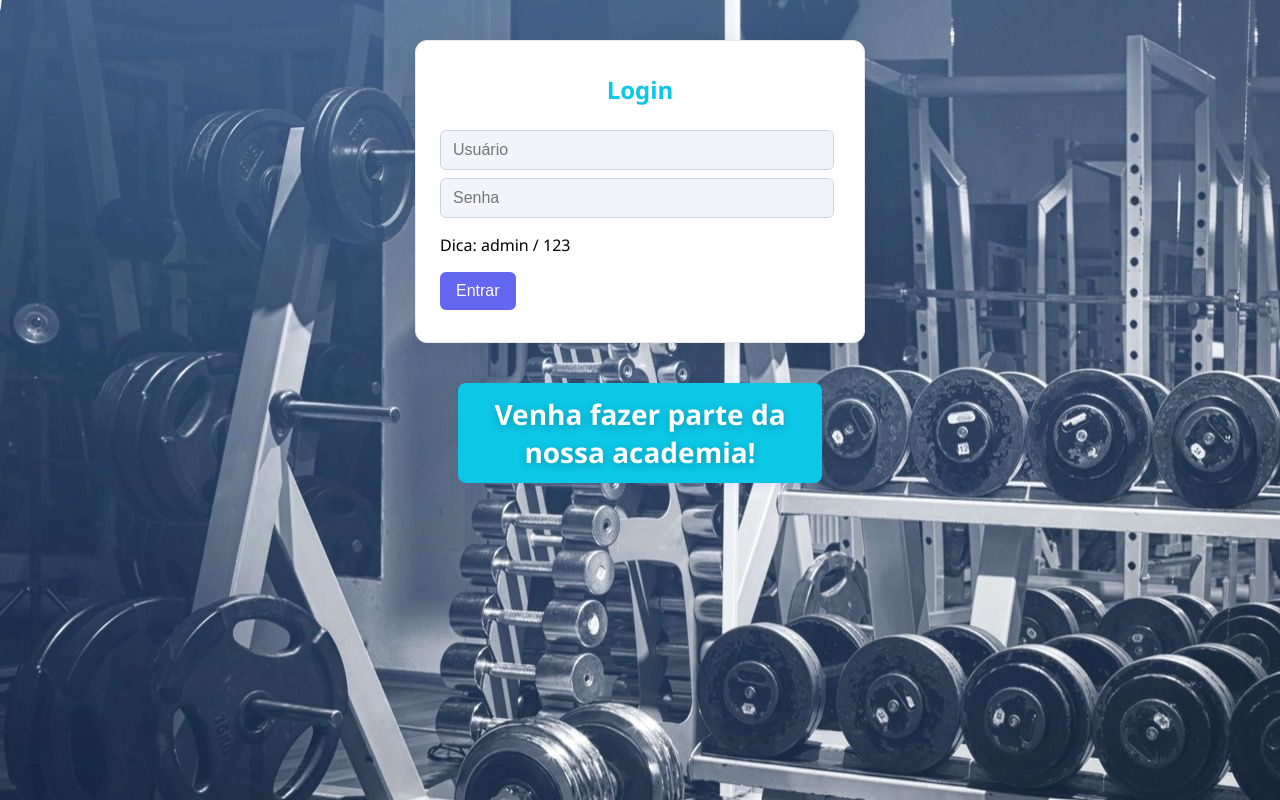
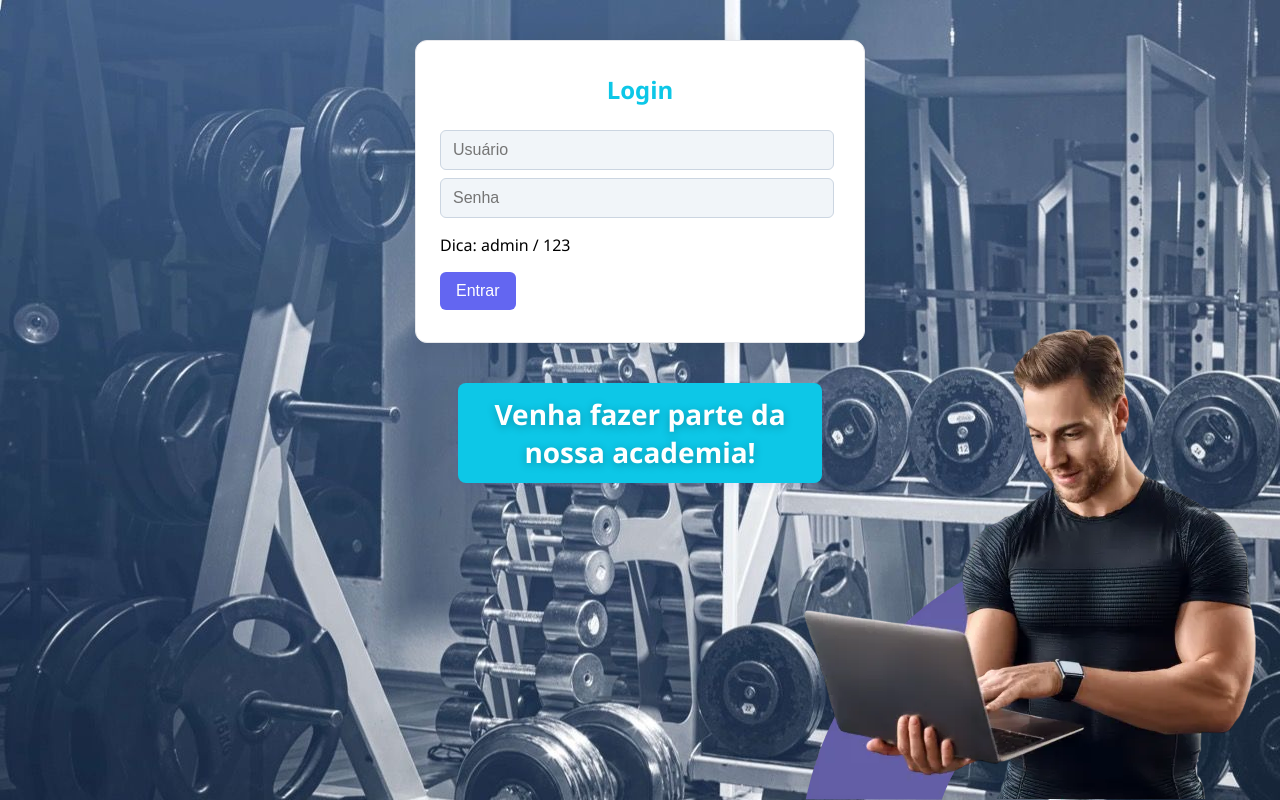
Before and after one commit to vitorbinhotti/aula7-login, a PHP site: page / in a window 1280 px wide. Run offline with PHP 8.4, Linux system fonts and the light colour scheme.

Commit message:
UPDATE - arrumando login

```diff
--- a/index.php
+++ b/index.php
@@ -79,6 +79,9 @@ if ($_SERVER["REQUEST_METHOD"] === "POST") {
             <h1 class="titulo">Venha fazer parte da nossa academia!</h1>
         <?php endif; ?>
 
+        <div class="img-container">
+            <img src="images/img-controle-total.webp" alt="">
+        </div>
 </body>
 
 </html>
--- a/style.css
+++ b/style.css
@@ -107,3 +107,16 @@ h4 {
     flex-direction: column;
     gap: 8px;
 }
+
+.img-container {
+    position: fixed;
+    top: 0;
+    right: 0;
+    height: 100vh;
+    width: auto;
+    text-align: right;
+    margin: 0;
+    display: flex;
+    align-items: flex-end;
+    justify-content: flex-end;
+}
```
Also changed, not shown: images/img-controle-total.webp (added).
